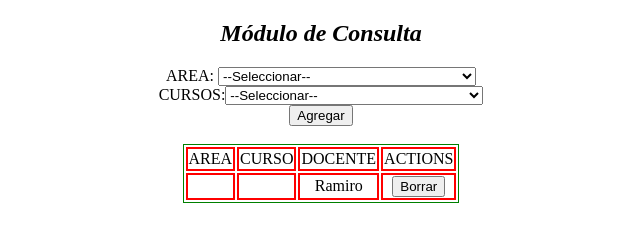
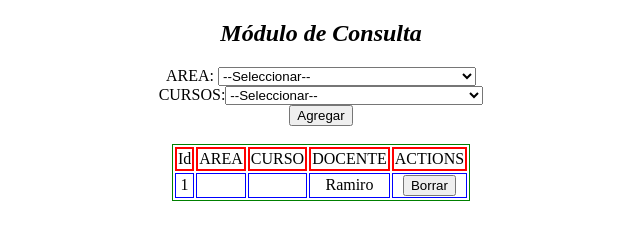
Before and after one commit to RamiroGO/STIPPS, a website with bundled scripts: page src/view/html/consulta.html in a window 1280 px wide. Both pictures are taken after a click on the input "Agregar". Shown: the whole page, without its empty margins (319-959 px from the left). Built offline with nearby package versions, Linux system fonts and the light colour scheme.

Commit message:
implementación sin terminar del botón de eliminar

```diff
--- a/src/view/html/consulta.html
+++ b/src/view/html/consulta.html
@@ -4,7 +4,8 @@
   <head>
     <meta charset="utf-8" />
     <meta name="viewport" content="width=device-width, initial-scale=1" />
-  <link rel="stylesheet" type="text/css" media="screen" href="../css/consulta.css" />
+    <link rel="stylesheet" type="text/css" media="screen"
+      href="../css/consulta.css" />
     <title>STIPPS</title>
   </head>
 
@@ -35,20 +36,19 @@
       <!-- <input type="submit" onclick="getRow(event);" value="Consultar" /> -->
     </form>
     <br />
-  <div id="divSalidaDato">
-    <table id="tblSalidaDato">
+    <table>
       <thead>
         <tr>
+          <td>Id</td>
           <td>AREA</td>
           <td>CURSO</td>
           <td>DOCENTE</td>
           <td>ACTIONS</td>
         </tr>
       </thead>
-      <tbody>
+      <tbody id="tblSalidaDato">
       </tbody>
     </table>
-  </div>
     <script type="text/javascript" src="../js/consulta.js"></script>
   </body>
 
--- a/src/view/js/consulta.js
+++ b/src/view/js/consulta.js
@@ -1,97 +1,101 @@
 // let database_1 = require("../../database/conexion");
 // let query_server = require("../../js/query_server.js");
 
-let cant_fila=0;
+let id_reg = 0;
 
-// Instrucción que se ejecuta después de cargar la página.
+// Evento: Instrucción que se ejecuta después de cargar la página.
 document.addEventListener("DOMContentLoaded", function (event) {
+  const idTable = "tblSalidaDato";
+
   // Revisar el localStorage
   let stringLocalStorage = localStorage.getItem("flujosDataLocalStorage");
 
   // Convertir texto a JSON
   let arrayJson = JSON.parse(stringLocalStorage) || [];
 
+  // Conteo Global de Elementos añadidos
+  id_reg = 0;
+
+  // Incrementamos el contador de filas dibujadas
+  let count_fila = 0;
   // Recorrer el arreglo y visualizar
-  arrayJson.forEach((row) => {
-    show_newRowTable(row, "tblSalidaDato");
-    cant_fila++;
+  arrayJson.forEach((elementJson) => {
+    count_fila++;
+    id_reg++;
+    show_newRowTable(idTable, elementJson, count_fila);
   });
 });
 
-// Guardamos el Formulario en una variable
-let form_user = document.getElementById("formConsulta");
-
-// Activamos los eventos de presionar botones.
-// form_user.addEventListener("submit", function (event) {
-//   // Evitar el reinicio de la página dado al activar eventos. Al presionar botón.
-//   event.preventDefault();
-
-//   // Almacenar la información del formulario en una variable.
-//   const form_data = new FormData(form_user);
-
-//   //Convertir la información del formulario en un JSon
-//   const json_data = FormData2Obj(form_data);
-
-//   // Guarda la información del formulario en el LocalStorage
-//   saveObjData("flujosDataLocalStorage", json_data);
-
-//   // Inserta la información en la tabla
-//   show_newRowInTable(json_data, "tblSalidaDato");
-
-//   // Reiniciar los valores de las casillas del formulario
-//   form_user.reset();
-// });
-
+// Evento: Activamos los eventos de presionar botones.
 function addRow(event) {
   // Evitar el reinicio de la página dado al activar eventos. Al presionar botón.
   event.preventDefault();
+  id_reg++;
 
-  // Almacenar la información del formulario en una variable.
-  const form_data = new FormData(form_user);
-
-  // Convertir la información del formulario en un JSon
-  const json_data = FormData2Obj(form_data);
-
-  cant_fila++;
-
-  // Añadimos el parámetro id a la información json_data de cada fila, según la cantidad de filas de la tabla en el momento del evento del botón "agregar".
-  json_data.idRow = cant_fila;// document.getElementById("tblSalidaDato").rows.length;
+  // Guardamos el Formulario en una variable
+  const $form_user = document.getElementById("formConsulta"),
+    cant_fila = document.getElementById("tblSalidaDato").rows.length,
+    form_data = new FormData($form_user), // Almacenar la información del formulario en una variable.
+    json_data = {
+      // Convertir la información del formulario en un JSon
+      // Añadimos el parámetro 'id' a la información json_data de cada fila, según la cantidad de filas de la tabla en el momento del evento del botón "agregar".
+      id: id_reg,
+      areaFormUser: form_data.get("nameArea"),
+      cursoFormUser: form_data.get("nameCurso"),
+      emailFormUser: "Ramiro",
+    };
 
   // Guarda la información del formulario en el LocalStorage
-  saveObjData("flujosDataLocalStorage", json_data);
+  setDataBase("flujosDataLocalStorage", json_data);
 
-  // Inserta la información en la tabla
-  show_newRowTable(json_data, "tblSalidaDato");
+  // Inserta la información en la tabla; Para no recargar la página.
+  show_newRowTable("tblSalidaDato", json_data, cant_fila);
 
   // Reiniciar los valores de las casillas del formulario
-  form_user.reset();
-
+  $form_user.reset();
   console.log("Curso Añadido");
 }
 
 // Función para eliminar una fila.
-function delRow(event,idRow) {
+function delData(event, sel_row) {
   // Evitar el reinicio de la página dado al activar eventos. Al presionar botón.
   event.preventDefault();
 
-  // Capturar el elemento, que se asume es una tabla, para que pueda ser manipulado.
-  let tableBody = document.getElementById("tblSalidaDato");
+  console.log("Id Recibida" + sel_row);
 
-  // Ejecutar instrucción de eliminar la fila identificada
-  tableBody.deleteRow(idRow);
-}
+  /// Eliminar elemento de la Base de Datos
+  // Revisar el localStorage
+  let stringLocalStorage = localStorage.getItem("flujosDataLocalStorage");
 
-// Función para obtener los valores de toda la database.
-function getRow(event) {
-  // Evitar el reinicio de la página dado al activar eventos. Al presionar botón.
-  event.preventDefault();
-  console.log("Curso Consultado");
+  // Convertir texto a JSON
+  let arrayJson = JSON.parse(stringLocalStorage) || [];
+
+  const idTable = "tblSalidaDato",
+    keyName = "flujosDataLocalStorage";
+
+  // se reinicia la tabla
+  let $tabla = document.getElementById(idTable);
+  $tabla.innerHTML = "";
+
+  /// Se recorre el arreglo de datos, pero se ignora el elemento que se quiere eliminar
+  // Recorrer el arreglo y visualizar
+  for (id_reg = 0, JSONData = []; id_reg != arrayJson.length; id_reg++)
+    if (id_reg != sel_row) {
+      JSONData.push(arrayJson[id_reg]);
+      show_newRowTable(idTable, arrayJson[id_reg], id_reg);
+    }
+
+  // convertir JSON a texto
+  let stringArrayJson = JSON.stringify(JSONData);
+
+  // Guardar en el LocalStorage
+  localStorage.setItem(keyName, stringArrayJson);
 }
 
 // Guarda la información
-function saveObjData(key_data, JSONData) {
+function setDataBase(keyName, JSONData) {
   // Revisar el localStorage
-  let stringLocalStorage = localStorage.getItem(key_data);
+  let stringLocalStorage = localStorage.getItem(keyName);
 
   // Convertir texto a JSON
   let arrayJson = JSON.parse(stringLocalStorage) || [];
@@ -103,56 +107,51 @@
   let stringArrayJson = JSON.stringify(arrayJson);
 
   // Guardar en el LocalStorage
-  localStorage.setItem(key_data, stringArrayJson);
+  localStorage.setItem(keyName, stringArrayJson);
 }
 
-function FormData2Obj(form_data) {
-  return {
-    areaFormUser: form_data.get("nameArea"),
-    cursoFormUser: form_data.get("nameCurso"),
-    emailFormUser: "Ramiro"
-  };
-}
 // Dibujar una fila en la tabla
-function show_newRowTable(diccForm, idTable) {
+function show_newRowTable(idTable, elementJson, count_fila) {
   // Capturar el elemento, que se asume es una tabla, para que pueda ser manipulado.
-  let tableBody = document.getElementById(idTable);
+  let $tableBody = document.getElementById(idTable);
 
   // Inserta una nueva fila a la tabla, ubicándola en la última posición, y guardará en una variable la referencia hacia esta fila.
-  let newRowTableBody = tableBody.insertRow(-1);
+  let $newRowTableBody = $tableBody.insertRow(-1);
 
   // Creamos una variable que representa a la nueva fila.
-  let newRow;
+  let $newRow;
 
   // Creamos la primera celda de la fila creada.
-  newRow = newRowTableBody.insertCell(0);
+  $newRow = $newRowTableBody.insertCell(0);
   // Escribimos el contenido de la celda creada.
-  newRow.textContent = diccForm["areaFormUser"];
+  $newRow.textContent = elementJson["id"];
 
   // Creamos la primera celda de la fila creada.
-  newRow = newRowTableBody.insertCell(1);
+  $newRow = $newRowTableBody.insertCell(1);
   // Escribimos el contenido de la celda creada.
-  newRow.textContent = diccForm["cursoFormUser"];
+  $newRow.textContent = elementJson["areaFormUser"];
 
   // Creamos la primera celda de la fila creada.
-  newRow = newRowTableBody.insertCell(2);
+  $newRow = $newRowTableBody.insertCell(2);
   // Escribimos el contenido de la celda creada.
-  newRow.textContent = diccForm["emailFormUser"];
+  $newRow.textContent = elementJson["cursoFormUser"];
 
   // Creamos la primera celda de la fila creada.
-  newRow = newRowTableBody.insertCell(3);
-  // Escribimos el contenido de la celda creada y creamos una etiqueta 'div' dentro de esta celda, en el HTML.
-  newRow.textContent = document.createElement("div");
+  $newRow = $newRowTableBody.insertCell(3);
+  // Escribimos el contenido de la celda creada.
+  $newRow.textContent = elementJson["emailFormUser"];
 
-  // console.log(diccForm['idRow']);
+  // Creamos la primera celda de la fila creada.
+  $newRow = $newRowTableBody.insertCell(4);
+
   // Generamos los textos correspondientes a la creación de nuevas etiquetas html de tipo botones de envio de formulario (submit)
-  // const strBtnEdit =
-  //   "<input type='submit' onclick='updRow(event);' value='Editar' />";
   const strBtnDel =
-    "<input type='submit' onclick='delRow(event," + diccForm['idRow'] + ")' value ='Borrar' />";
+    "<input type='submit' key=" +
+    elementJson["id"] +
+    " onclick='delData(event," +
+    count_fila +
+    ")' value ='Borrar' />";
 
   // Guardamos en el HTML el texto necesario correspondiente para la generación de los nuevos elementos que estarán dentro de la celda recien creada.
-  newRow.innerHTML =
-    //  strBtnEdit +
-    strBtnDel;
+  $newRow.innerHTML = strBtnDel;
 }
```
Lines whose indentation alone changed are shown as unchanged.
